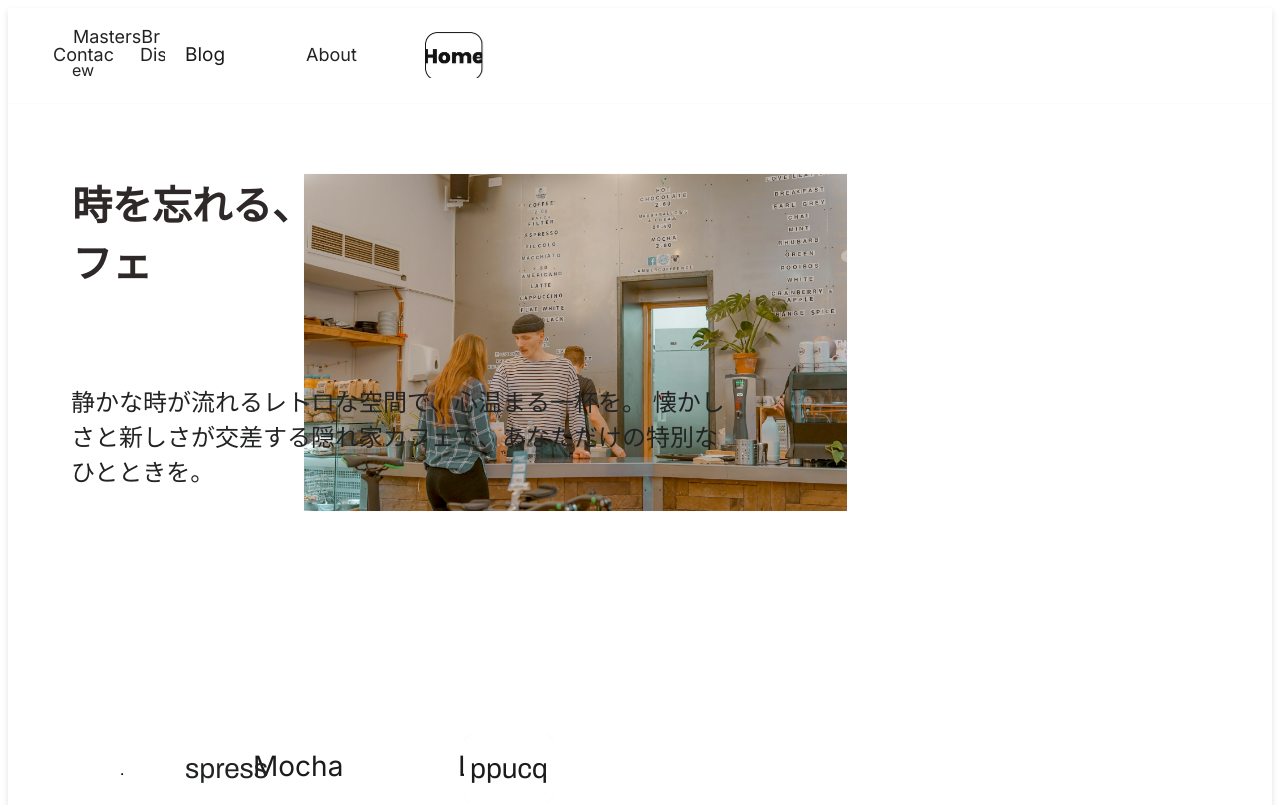
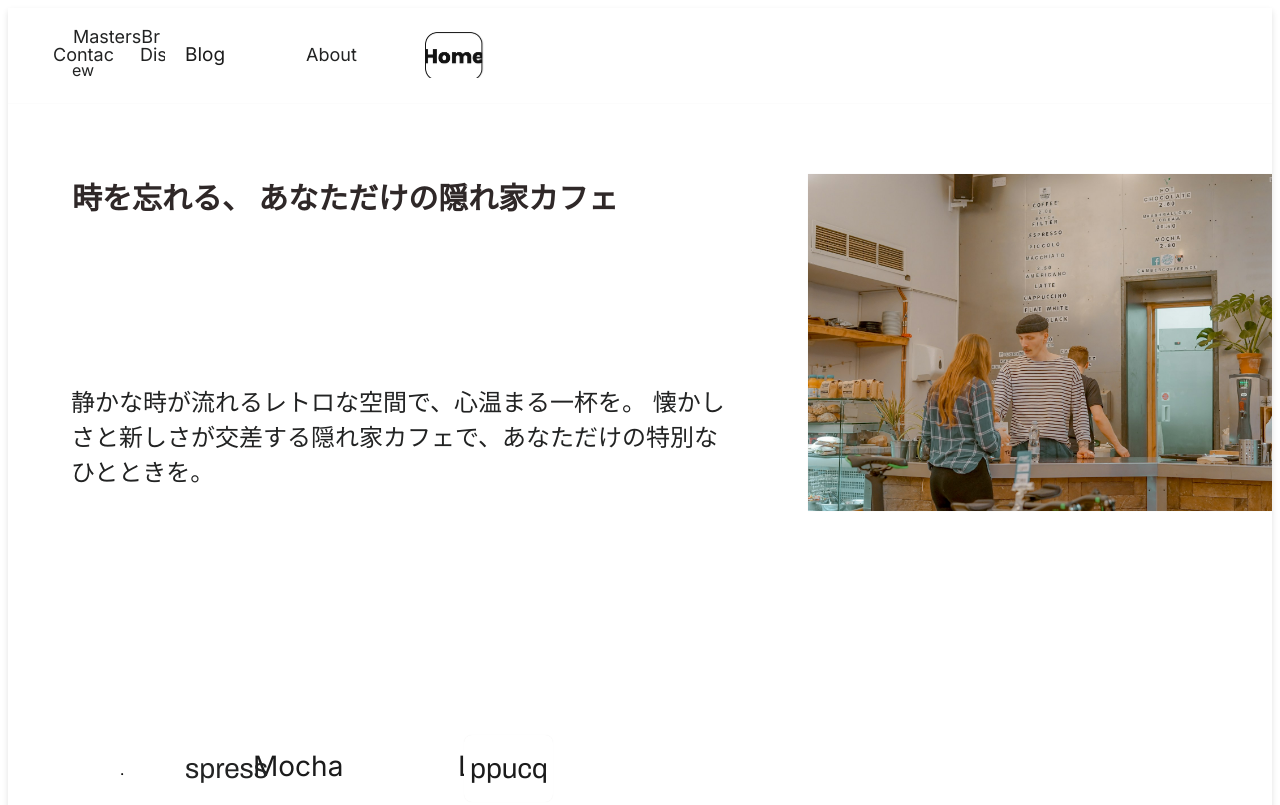
Before and after one commit to pipiyothetori/cafe, a plain HTML site: page index.html in a window 1280 px wide. Shown: the top 805 px of the page. Drawn offline with Linux system fonts and the light colour scheme; a web font is replaced by a local one.

Commit message:
CSSを変更（画像とタイトル調整）

```diff
--- a/css/main.css
+++ b/css/main.css
@@ -809,7 +809,7 @@ body {
   left: 64px;
   font-family: Archivo;
   font-weight: Bold;
-  font-size: 40px;
+  font-size: 30px;
   opacity: 1;
   text-align: left;
 }
@@ -823,7 +823,7 @@ body {
   opacity: 1;
   position: absolute;
   top: 166px;
-  left: 296px;
+  left: 800px;
   box-shadow: 0px 0px 1px rgba(0.09019608050584793, 0.10196078568696976, 0.12156862765550613, 0.07000000029802322);
   overflow: hidden;
 }
```
